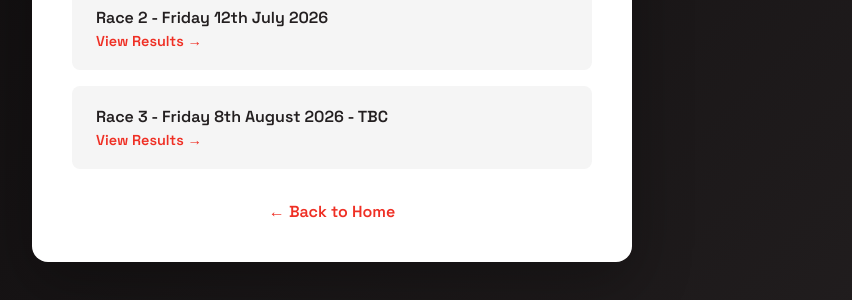
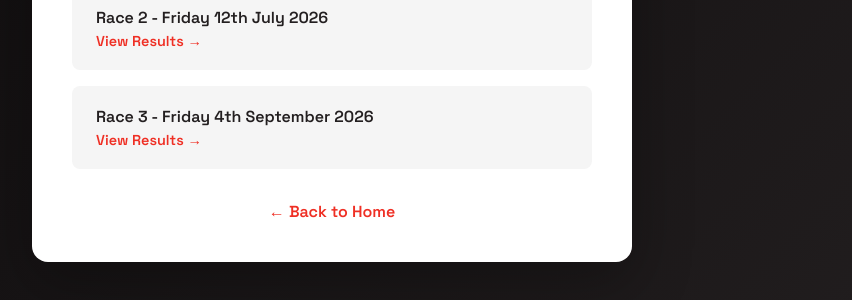
Before and after one commit to phoenixtri/website, a Jekyll site: the page built from raceresults/index.md, in a window 1280 px wide. Shown: the part 485-785 px from the top of the page, without its empty margins (308-1160 px from the left). Built offline with Jekyll 4.4.1, drawn with Linux system fonts in a browser that asks for light colours.

Commit message:
Update raceresults.yml

```diff
--- a/_data/raceresults.yml
+++ b/_data/raceresults.yml
@@ -8,5 +8,5 @@ results:
     url: "https://www.raceclocker.com/87d2b4"
   - name: "Race 2 - Friday 12th July 2026"
     url: "https://www.raceclocker.com/97e54819"
-  - name: "Race 3 - Friday 8th August 2026 - TBC"
-    url: ""
+  - name: "Race 3 - Friday 4th September 2026"
+    url: "https://www.raceclocker.com/79d2ce9d"
```
